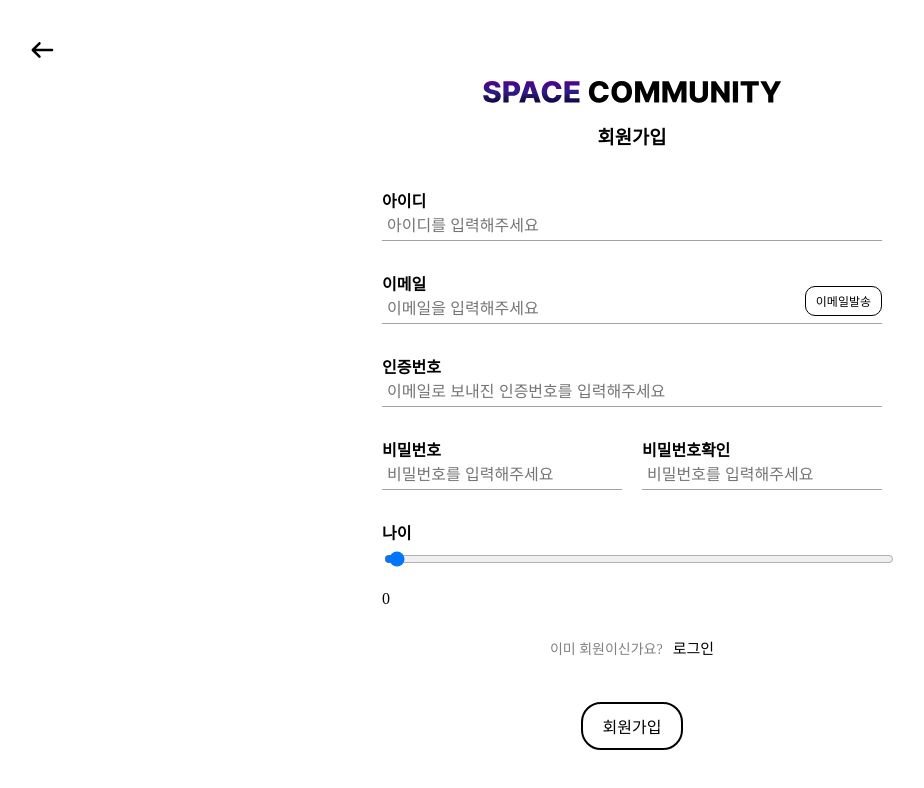
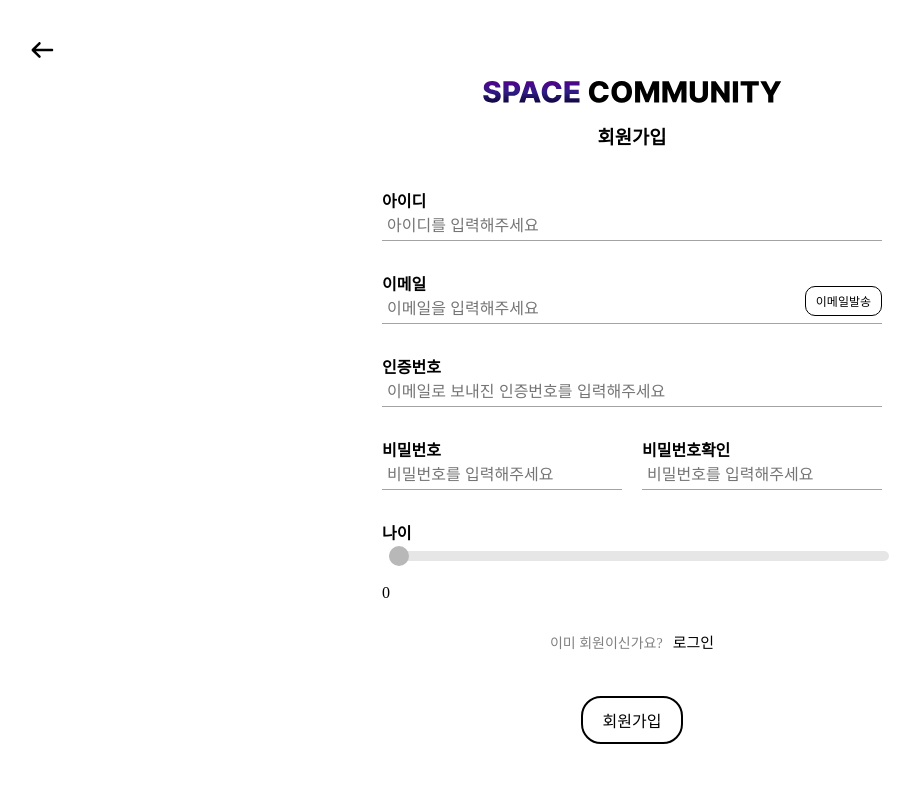
Before and after one commit to dohun08/Space-User-Community-F-E, a React (Create React App) app: page /signup in a window 1280 px wide. Shown: the top 788 px of the page, without its empty margins (8-932 px from the left). Built offline with nearby package versions, Linux system fonts and the light colour scheme.

Commit message:
style : 회원가입 스타일 개선

```diff
--- a/src/page/login/index.tsx
+++ b/src/page/login/index.tsx
@@ -49,7 +49,8 @@ function Login(){
                             isAdmin: false,
                             username: email
                         })
-                    navigate('/');
+
+                    navigate(-1);
                 }
                 else{
                     console.log("login 실패", response.status);
--- a/src/page/signup/index.tsx
+++ b/src/page/signup/index.tsx
@@ -1,11 +1,11 @@
 import React, { useEffect, useRef, useState } from 'react'
 import * as S from './style'
 import Logo from '../../assets/Logo.svg'
-import { Link, useNavigate } from 'react-router-dom';
+import { useNavigate } from 'react-router-dom';
 import {useRecoilValue} from "recoil";
 import {authAtom} from "../../recoil/authAtom";
 import BackArrow from "../../assets/back_Arrow.svg";
-import {btnText, navi} from "./style";
+import {age} from "./style";
 
 function Signup(){
     const [id, setId] = useState('');
@@ -16,7 +16,6 @@ function Signup(){
     const idRef = useRef<HTMLInputElement | null>(null);
     const auth = useRecoilValue(authAtom);
     const [isOn, setIsOn] = useState<boolean>(false);
-    const [confirm, setConfirm] = useState<boolean>(false);
     const [valueNumber, setValueNumber] = useState('');
     useEffect(()=>{
         if(auth.access_Token !== '') navigate('/');
@@ -70,12 +69,6 @@ function Signup(){
                     email: email
                 }),
             });
-            if(res.ok){
-                setConfirm(true);
-            }
-            else{
-                alert("이메일이 보내지지 않았습니다.")
-            }
         }catch(error){
             console.log("error on postEmail", error);
         }
@@ -151,7 +144,7 @@ function Signup(){
                 </S.pwBox>
                 <S.dataIn>
                     <S.Label>나이</S.Label>
-                    <S.Input
+                    <S.age
                         type='range'
                         placeholder='나이를 입력해주세요'
                         value={age}
--- a/src/page/signup/style.ts
+++ b/src/page/signup/style.ts
@@ -67,7 +67,44 @@ export const Input = styled.input`
     border: none;
     padding: 5px;
 `
+export const age = styled.input`
+    width: 100%;
+    outline: none;
+    font-size: 16px;
+    border: none;
+    padding: 5px;
+    color: red;
+    border-radius: 5px;
+    -webkit-appearance: none; /* 크롬, 사파리 */
+    -moz-appearance: none; /* 파이어폭스 */
+    appearance: none;
 
+    &::-webkit-slider-thumb {
+        -webkit-appearance: none; /* 크롬, 사파리 */
+        appearance: none;
+        width: 20px;
+        height: 20px;
+        border-radius: 50%;
+        background: #b8b8b8; /* thumb 색상 */
+        cursor: pointer;
+        margin-top: -5px;
+    }
+
+    &::-moz-range-thumb {
+        width: 20px;
+        height: 20px;
+        border-radius: 50%;
+        background: #b8b8b8;
+        cursor: pointer;
+        margin-top: -5px;
+    }
+
+    &::-webkit-slider-runnable-track {
+        height: 10px;
+        background: #e6e6e6; /* 트랙 색상 */
+        border-radius: 5px;
+    }
+`
 export const Signup = styled.div`
     cursor: pointer;
     width: max-content;
```
